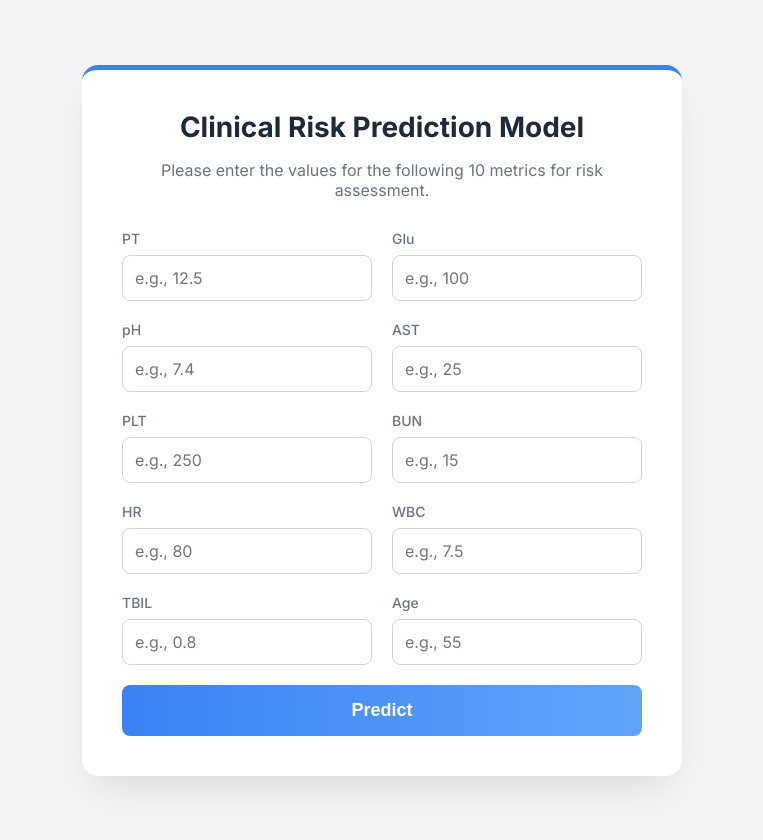
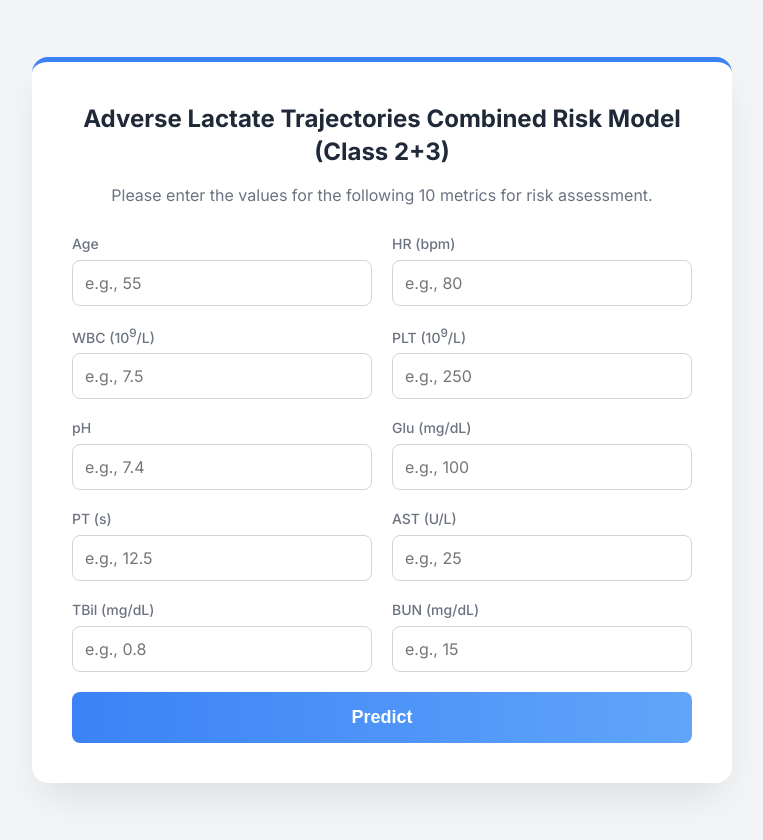
Before and after one commit to jianchuxiang/deploy_project, a Flask app: template templates/index.html in a window 1280 px wide. Shown: the whole page, without its empty margins (258-1021 px from the left). Run offline with Flask 3, Linux system fonts and the light colour scheme; the template is opened without the code that fills it, so the values that code supplies are empty.

Commit message:
Update index.html

```diff
--- a/templates/index.html
+++ b/templates/index.html
@@ -3,7 +3,7 @@
 <head>
     <meta charset="UTF-8">
     <meta name="viewport" content="width=device-width, initial-scale=1.0">
-    <title>Clinical Risk Prediction Model</title>
+    <title>Adverse Lactate Trajectories Combined Risk Model</title> <!-- 浏览器标签页标题已更新 -->
     <style>
         @import url('https://fonts.googleapis.com/css2?family=Inter:wght@400;500;600;700&display=swap');
 
@@ -39,7 +39,7 @@
             border-radius: 16px;
             box-shadow: 0 20px 40px -10px rgba(0, 0, 0, 0.1);
             width: 100%;
-            max-width: 600px;
+            max-width: 700px; /* 稍微加宽以适应新布局 */
             box-sizing: border-box;
             border-top: 5px solid var(--primary-color);
         }
@@ -51,8 +51,9 @@
         h1 {
             color: var(--text-primary);
             margin: 0 0 10px 0;
-            font-size: 28px;
+            font-size: 24px; /* 调整字号以适应长标题 */
             font-weight: 700;
+            line-height: 1.4;
         }
         .subtitle {
             color: var(--text-secondary);
@@ -100,7 +101,7 @@
         }
 
         button {
-            grid-column: 1 / -1; /* 让按钮横跨所有列 */
+            grid-column: 1 / -1;
             padding: 15px;
             background: linear-gradient(to right, #3B82F6, #60A5FA);
             color: white;
@@ -133,57 +134,56 @@
 <body>
     <div class="container">
         <div class="header">
-            <h1>Clinical Risk Prediction Model</h1>
+            <!-- 【需求2】大标题已更新 -->
+            <h1>Adverse Lactate Trajectories Combined Risk Model (Class 2+3)</h1>
             <p class="subtitle">Please enter the values for the following 10 metrics for risk assessment.</p>
         </div>
 
         <form id="prediction-form">
             <!--
-                【重要更新】
-                根据新的特征列表硬编码了10个输入框。
-                每个'form-group'代表一个输入项。
-                'label'的'for'属性必须和'input'的'id'属性一致。
-                'input'的'name'和'id'属性必须【严格】匹配您在Python脚本中使用的特征名称。
+                【需求3】输入框已按新顺序和新名称(含单位)重新排列和修改。
+                关键: <input> 标签的 'name' 属性保持不变，以确保后端能正确识别。
+                      <sup>9</sup> 用于正确显示上标。
              -->
             <div class="form-group">
-                <label for="PT">PT</label>
-                <input type="number" step="any" id="PT" name="PT" required placeholder="e.g., 12.5">
+                <label for="Age">Age</label>
+                <input type="number" step="any" id="Age" name="Age" required placeholder="e.g., 55">
             </div>
             <div class="form-group">
-                <label for="Glu">Glu</label>
-                <input type="number" step="any" id="Glu" name="Glu" required placeholder="e.g., 100">
+                <label for="HR">HR (bpm)</label>
+                <input type="number" step="any" id="HR" name="HR" required placeholder="e.g., 80">
+            </div>
+            <div class="form-group">
+                <label for="WBC">WBC (10<sup>9</sup>/L)</label>
+                <input type="number" step="any" id="WBC" name="WBC" required placeholder="e.g., 7.5">
+            </div>
+            <div class="form-group">
+                <label for="PLT">PLT (10<sup>9</sup>/L)</label>
+                <input type="number" step="any" id="PLT" name="PLT" required placeholder="e.g., 250">
             </div>
             <div class="form-group">
                 <label for="pH">pH</label>
                 <input type="number" step="any" id="pH" name="pH" required placeholder="e.g., 7.4">
             </div>
             <div class="form-group">
-                <label for="AST">AST</label>
+                <label for="Glu">Glu (mg/dL)</label>
+                <input type="number" step="any" id="Glu" name="Glu" required placeholder="e.g., 100">
+            </div>
+            <div class="form-group">
+                <label for="PT">PT (s)</label>
+                <input type="number" step="any" id="PT" name="PT" required placeholder="e.g., 12.5">
+            </div>
+            <div class="form-group">
+                <label for="AST">AST (U/L)</label>
                 <input type="number" step="any"id="AST" name="AST" required placeholder="e.g., 25">
             </div>
             <div class="form-group">
-                <label for="PLT">PLT</label>
-                <input type="number" step="any" id="PLT" name="PLT" required placeholder="e.g., 250">
-            </div>
-            <div class="form-group">
-                <label for="BUN">BUN</label>
-                <input type="number" step="any" id="BUN" name="BUN" required placeholder="e.g., 15">
-            </div>
-            <div class="form-group">
-                <label for="HR">HR</label>
-                <input type="number" step="any" id="HR" name="HR" required placeholder="e.g., 80">
-            </div>
-            <div class="form-group">
-                <label for="WBC">WBC</label>
-                <input type="number" step="any" id="WBC" name="WBC" required placeholder="e.g., 7.5">
-            </div>
-            <div class="form-group">
-                <label for="TBIL">TBIL</label>
+                <label for="TBIL">TBil (mg/dL)</label> <!-- 注意: label显示TBil, 但name仍是TBIL -->
                 <input type="number" step="any" id="TBIL" name="TBIL" required placeholder="e.g., 0.8">
             </div>
             <div class="form-group">
-                <label for="Age">Age</label>
-                <input type="number" step="any" id="Age" name="Age" required placeholder="e.g., 55">
+                <label for="BUN">BUN (mg/dL)</label>
+                <input type="number" step="any" id="BUN" name="BUN" required placeholder="e.g., 15">
             </div>
 
             <button type="submit">Predict</button>
@@ -198,7 +198,6 @@
 
             const formData = new FormData(this);
             const data = {};
-            // 将表单数据转换为 { "特征名": 数值 } 的格式
             formData.forEach((value, key) => {
                 data[key] = parseFloat(value);
             });
@@ -209,22 +208,18 @@
             resultDiv.innerText = 'Calculating...';
 
             try {
-                // 发送POST请求到后端的 /predict 接口
                 const response = await fetch('/predict', {
                     method: 'POST',
                     headers: { 'Content-Type': 'application/json' },
                     body: JSON.stringify(data)
                 });
 
-                // 解析返回的JSON数据
                 const result = await response.json();
 
                 if (!response.ok) {
-                    // 如果服务器返回错误状态码 (如400, 500)，则抛出错误
                     throw new Error(result.error || `HTTP error! status: ${response.status}`);
                 }
 
-                // 更新结果区域的HTML内容和样式
                 resultDiv.classList.add('success');
                 resultDiv.innerHTML = `
                     <p><strong>Prediction:</strong> ${result.prediction}</p>
@@ -232,7 +227,6 @@
                 `;
 
             } catch (error) {
-                // 捕获网络错误或服务器返回的错误
                 console.error('Request failed:', error);
                 resultDiv.classList.add('error');
                 resultDiv.innerText = `Prediction Failed: ${error.message}`;
```
